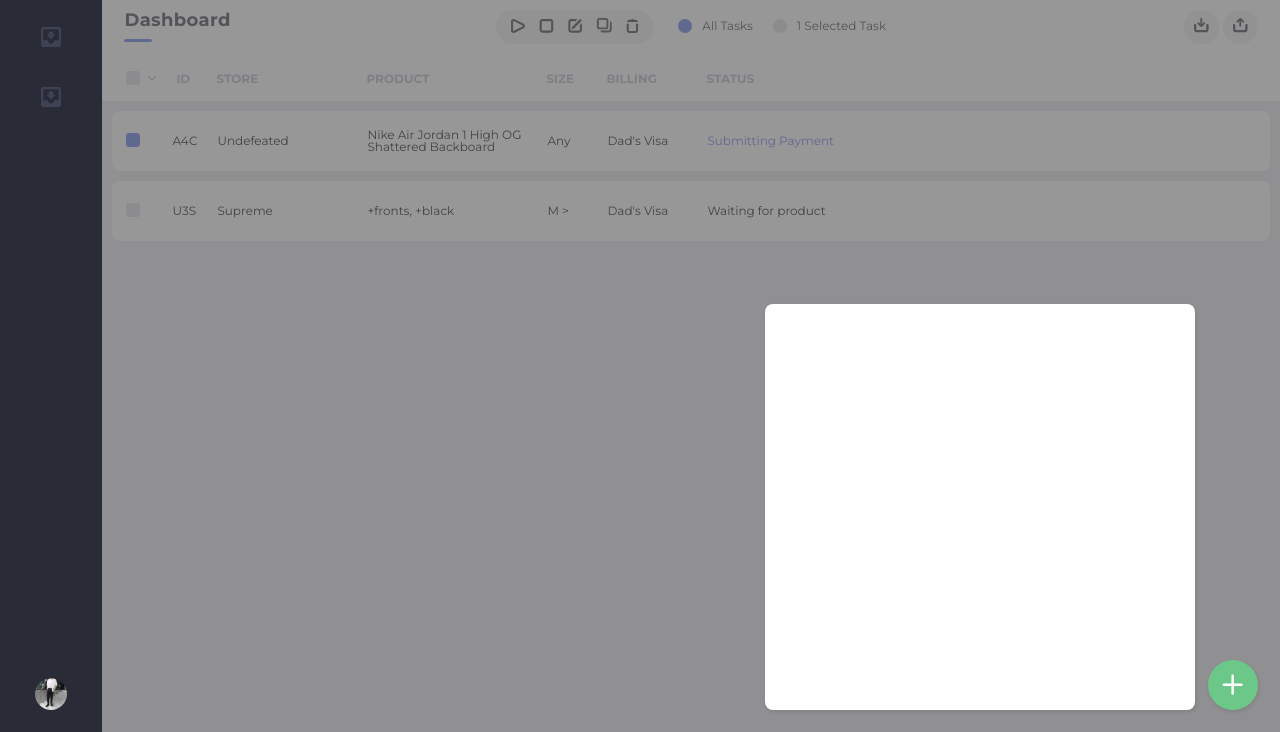
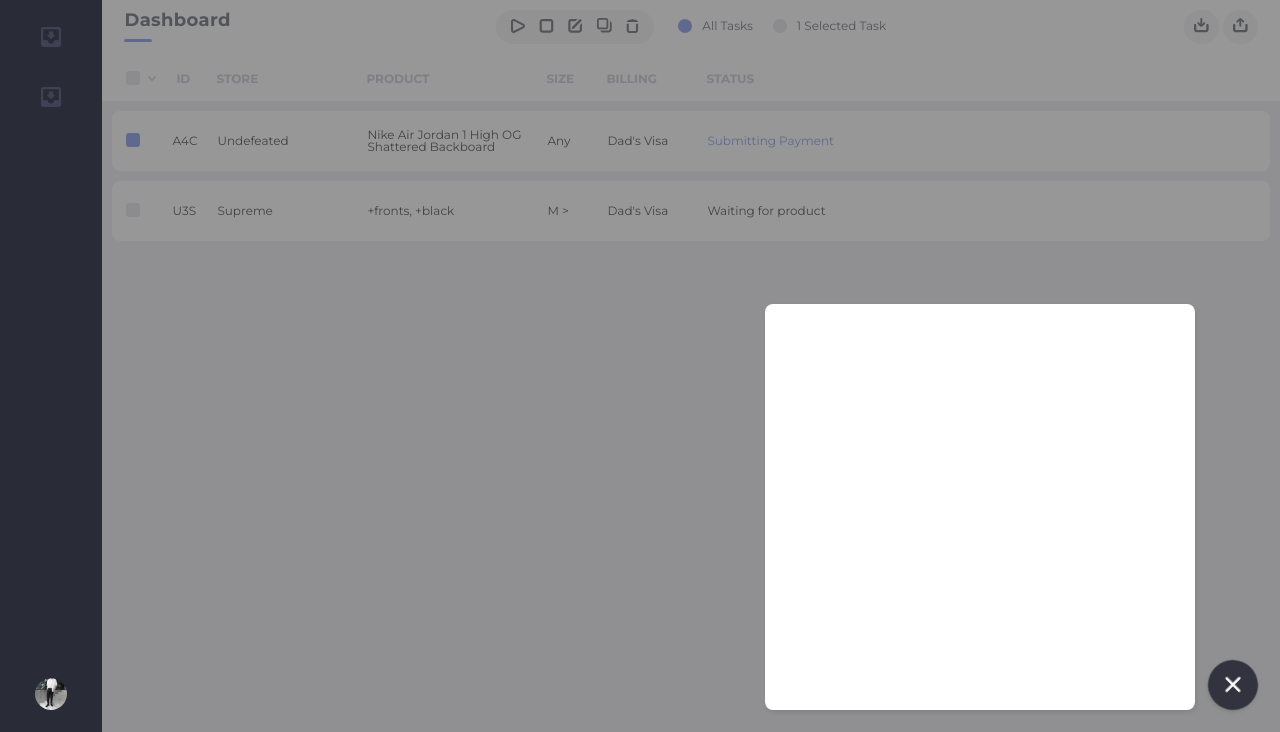
Before and after one commit to josephlalley1/project-electron, a website: page index.html in a window 1280 px wide. Both pictures are taken after a click on the link 1233 px from the left and 753 px from the top of the page. Shown: the part 68-800 px from the top of the page. Drawn offline with nearby package versions, Linux system fonts and the light colour scheme.

Commit message:
frequent changes

```diff
--- a/index.html
+++ b/index.html
@@ -207,6 +207,8 @@
   createTaskBtn.addEventListener('click', function() {
     contentOverlay.style.zIndex = 2;
     createTaskBox.style.zIndex = 3;
+    createTaskBtn.style.transform = 'rotate(45deg)';
+    createTaskBtn.style.backgroundColor = '#32333E';
   })
 
   // Hides actions on mouseout
--- a/style.css
+++ b/style.css
@@ -337,6 +337,7 @@ h3 {
   line-height: calc(50px + 11px);
   box-shadow: 1px 2px 4px rgba(0, 0, 0, 0.1);
   z-index: 3;
+  transition: transform ease 0.3s;
 }
 
 .create-task-overlay {
```
